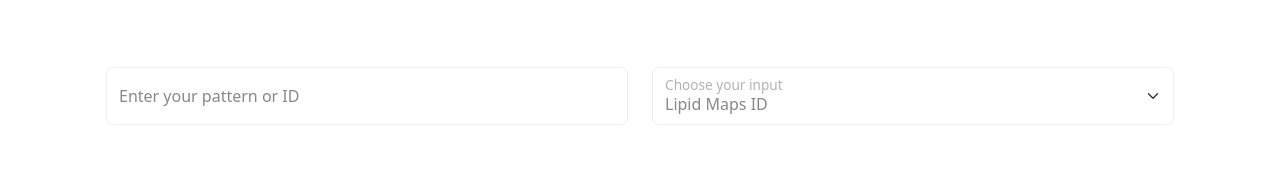
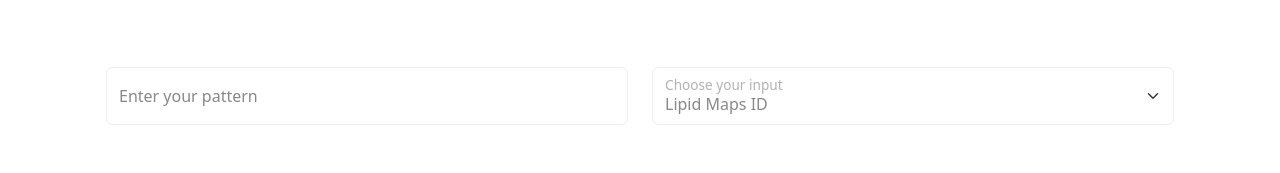
Before and after one commit to AdrianoSilva19/Lipid_GEMA_web, a React (Create React App) app in the folder frontend/: page / in a window 1280 px wide. Shown: the part 215-388 px from the top of the page. Built offline with nearby package versions, Linux system fonts and the light colour scheme.

Commit message:
[FIX] typos

```diff
--- a/frontend/src/Components/SearchBar.js
+++ b/frontend/src/Components/SearchBar.js
@@ -42,7 +42,7 @@ function SearchBar() {
         <Container>
           <Row className="searchBar">
             <Col xs={12} md={6}>
-              <FloatingLabel controlId="floatingInputGrid" label="Enter your pattern or ID">
+              <FloatingLabel controlId="floatingInputGrid" label="Enter your pattern">
                 <Form.Control
                   type="text"
                   placeholder="Type to search..."
```
Also changed, not shown: frontend/src/screens/LipidScreen.js (+7 -6 lines).
